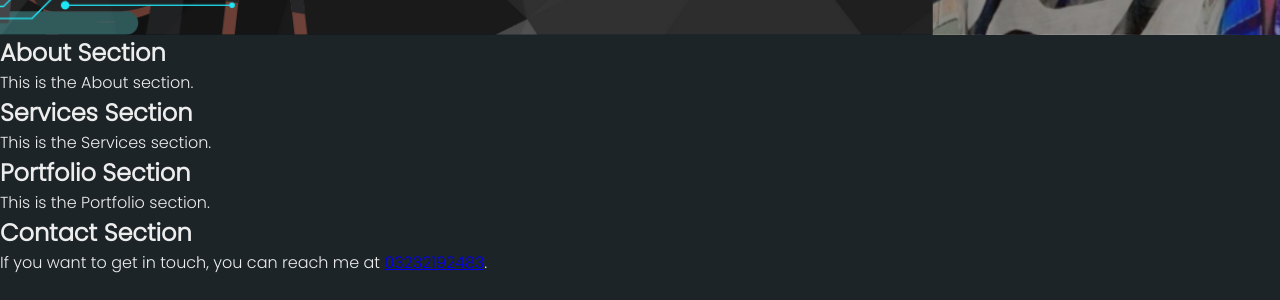
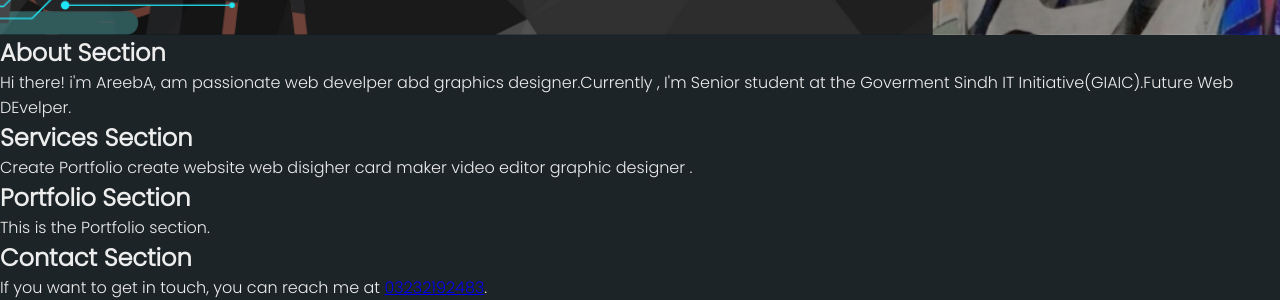
Before and after one commit to Areeba-majid/My-Responsive-Portfolio, a plain HTML site: page index.html in a window 1280 px wide. Shown: the part 765-1065 px from the top of the page. Before the commit the page ends 1040 px from the top, so only its background shows below. Drawn offline with nearby package versions, Linux system fonts and the light colour scheme.

Commit message:
Update index.html

```diff
--- a/index.html
+++ b/index.html
@@ -42,12 +42,17 @@
 
     <section id="about">
         <h2>About Section</h2>
-        <p>This is the About section.</p>
+        <p>Hi there! i'm AreebA, am passionate web develper abd graphics designer.Currently , I'm Senior student at the Goverment Sindh IT Initiative(GIAIC).Future Web DEvelper.</p>
     </section>
 
     <section id="services">
         <h2>Services Section</h2>
-        <p>This is the Services section.</p>
+        <p>Create Portfolio
+            create website
+            web disigher
+            card maker
+            video editor
+            graphic designer .</p>
     </section>
 
     <section id="portfolio">
```
